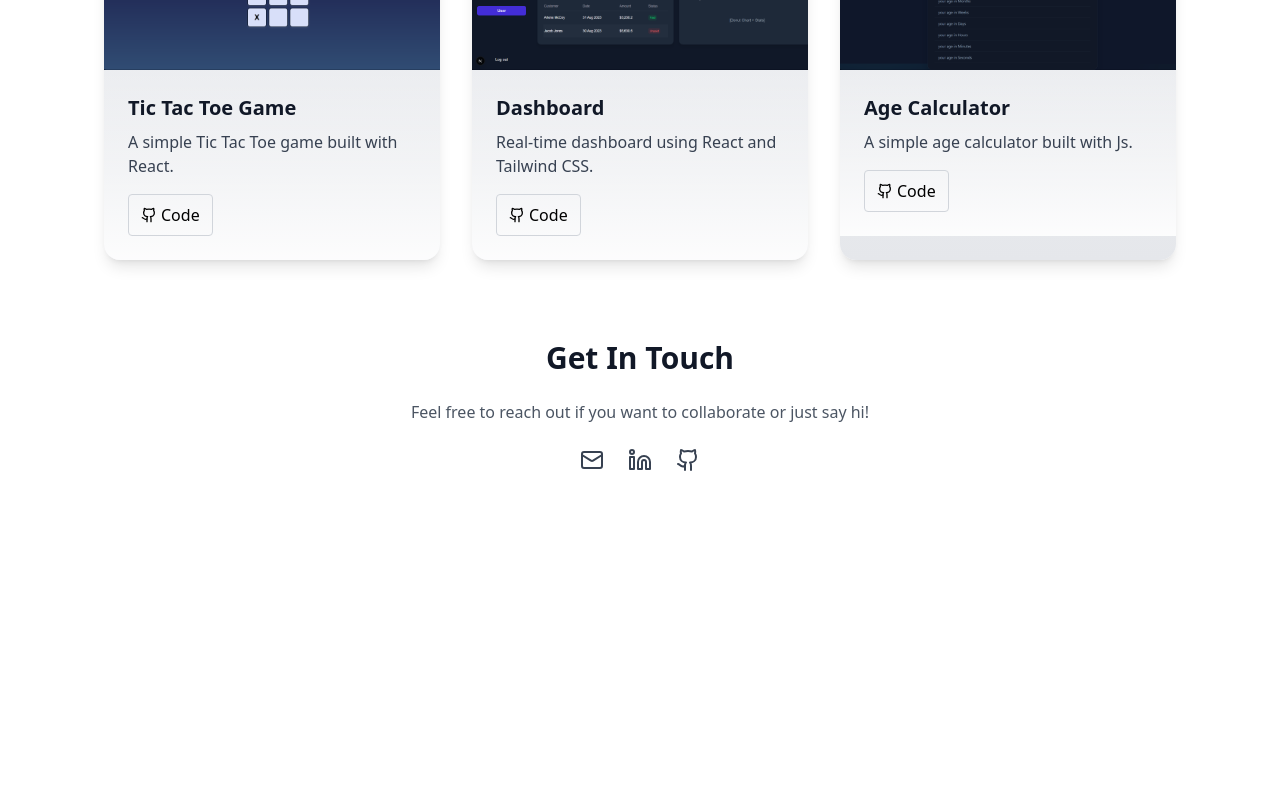
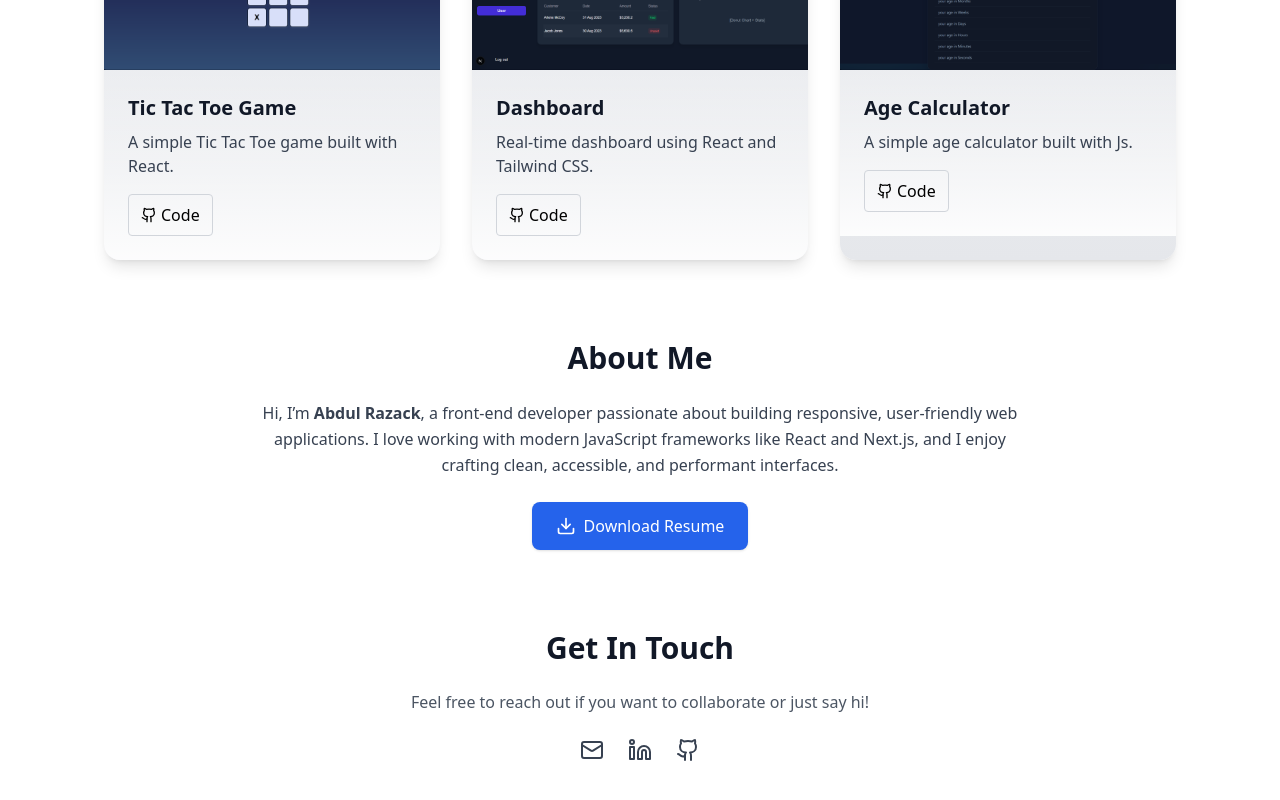
Before and after one commit to Abdul-Razack/portfolio, a React (Create React App) app: page / in a window 1280 px wide. Shown: the part 682-1482 px from the top of the page. Before the commit the page ends 1250 px from the top, so only its background shows below. Built offline with nearby package versions, Linux system fonts and the light colour scheme.

Commit message:
Describe what you changed

```diff
--- a/src/App.jsx
+++ b/src/App.jsx
@@ -4,7 +4,7 @@ import Skills from './components/Skills';
 import Projects from './components/Projects';
 import Contact from './components/Contact';
 import BackToTop from './components/BackToTop';
-
+import About from './components/aboutme';
 export default function App() {
   return (
     <div className="bg-white dark:bg-black min-h-screen transition-colors duration-300">
@@ -13,6 +13,7 @@ export default function App() {
         <Hero />
         <Skills />
         <Projects />
+        <About />
         <Contact />
       </main>
       <BackToTop />
--- /dev/null
+++ b/src/components/aboutme.jsx
@@ -0,0 +1,36 @@
+import { motion } from "framer-motion";
+import { Download } from "lucide-react"
+import pdf from "../assets/ABDUL RAZACK A Resume.pdf"
+
+export default function About() {
+  return (
+    <motion.section
+      id="about"
+      initial={{ opacity: 0, y: 20 }}
+      whileInView={{ opacity: 1, y: 0 }}
+      viewport={{ once: true }}
+      transition={{ duration: 0.6 }}
+      className="text-center max-w-3xl mx-auto"
+    >
+      <h2 className="text-3xl font-bold mb-6 text-gray-900 dark:text-white">
+        About Me
+      </h2>
+      <p className="text-gray-700 dark:text-gray-300 leading-relaxed mb-6">
+        Hi, I’m <span className="font-semibold">Abdul Razack</span>, a
+        front-end developer passionate about building responsive, user-friendly
+        web applications. I love working with modern JavaScript frameworks like
+        <span className="font-medium"> React</span> and <span className="font-medium">Next.js</span>,
+        and I enjoy crafting clean, accessible, and performant interfaces.
+      </p>
+
+      <a
+        href={pdf}
+        download
+        className="inline-flex items-center gap-2 px-6 py-3 bg-blue-600 text-white rounded-lg shadow hover:bg-blue-700 transition"
+      >
+        <Download className="w-5 h-5" />
+        Download Resume
+      </a>
+    </motion.section>
+  );
+}
```
Also changed, not shown: 1 other file (tests, documents, lock files or other folders).
